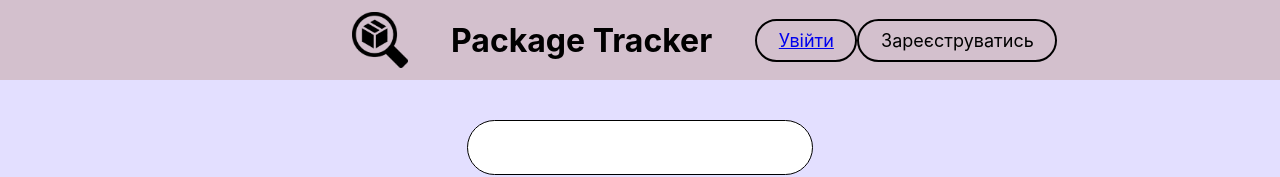
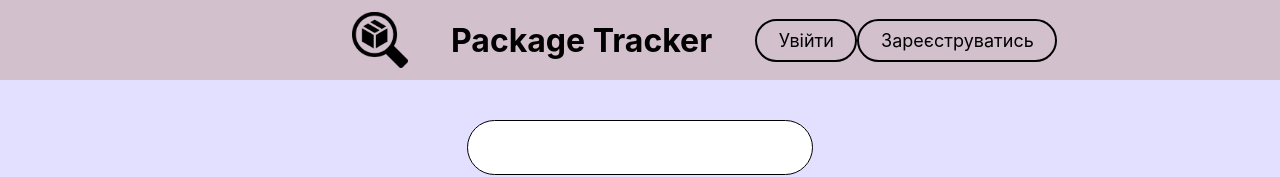
Before and after one commit to Markot96/mail-tracking-service, a React (Create React App) app: page / in a window 1280 px wide. Shown: the top 177 px of the page. Built offline with nearby package versions, Linux system fonts and the light colour scheme.

Commit message:
temporarily removed login

```diff
--- a/src/components/AuthorizationButtons.jsx
+++ b/src/components/AuthorizationButtons.jsx
@@ -1,5 +1,5 @@
 import { useState } from 'react';
-import { NavLink } from 'react-router-dom';
+// import { NavLink } from 'react-router-dom';
 import '../styles/AuthorizationButtons.css';
 import HeaderButton from './HeaderButton';
 
@@ -19,9 +19,9 @@ function AuthorizationButtons(props) {
 
   return (
     <div className='authorization'>
-      <NavLink exact to="/login">
-        <HeaderButton onClick={handleOnClickLogin} text='Увійти' />
-      </NavLink>
+      {/* <NavLink exact to="/login"> */}
+      <HeaderButton onClick={handleOnClickLogin} text='Увійти' />
+      {/* </NavLink> */}
       <HeaderButton onClick={handleOnClickRegister} text='Зареєструватись' />
     </div>
   );
```
